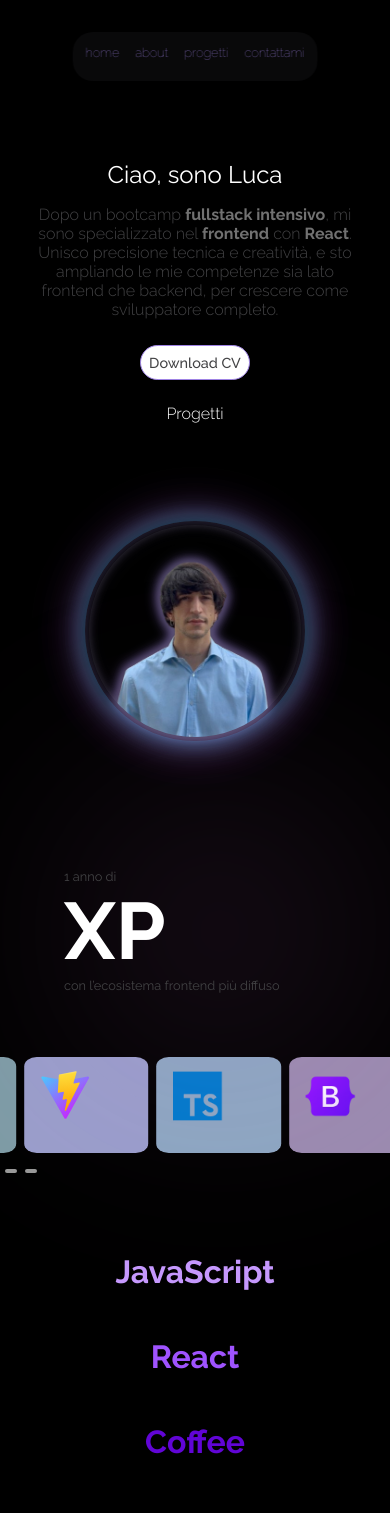
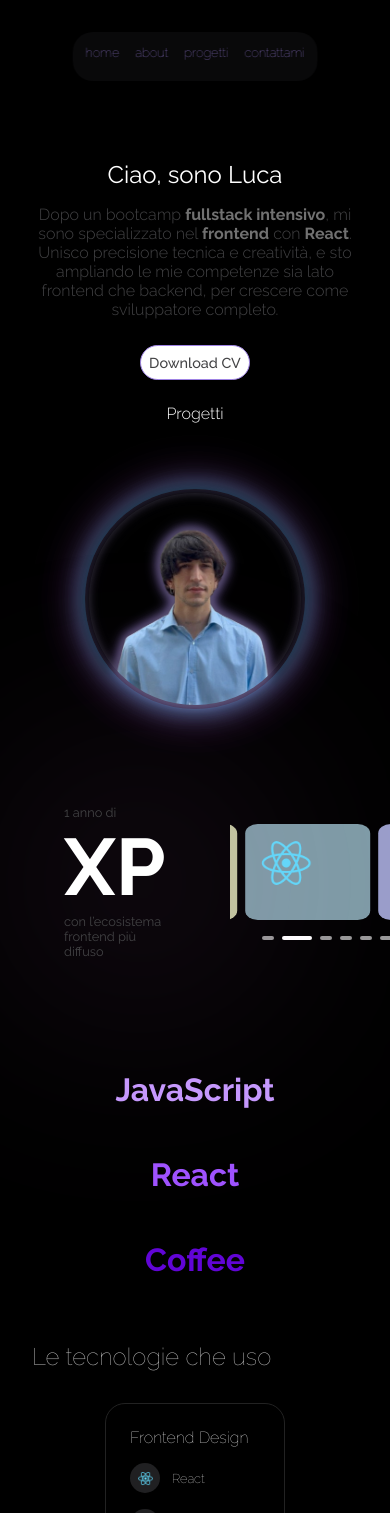
Before and after one commit to lucaconigliaro/Portfolio, a React (Vite) app: page / in a window 390 px wide. Shown: the top 1513 px of the page. Built offline with nearby package versions, Linux system fonts and the light colour scheme.

Commit message:
style: fix carousel

```diff
--- a/src/index.css
+++ b/src/index.css
@@ -482,6 +482,7 @@
         flex-direction: column;
         align-items: center;
         text-align: center;
+        gap: 2rem;
     }
 
     main .presentation-card {
@@ -499,6 +500,10 @@
         align-items: center;
     }
 
+     main .presentation-section .presentation-links {
+        margin-bottom: 1rem;
+      }
+
     main .xp-Section::before {
         top: -120px;
         left: -60px;
@@ -507,7 +512,6 @@
       }
 
     main .front-section {
-        flex-direction: column;
         gap: 2rem;
     }
 
@@ -518,6 +522,7 @@
 
     main .carousel-item {
         height: 9rem;
+        min-width: 13rem;
         padding: 0.8rem;
         font-size: 0.6rem;
     }
@@ -565,10 +570,6 @@
         display: none;
       }
 
-      main .presentation-section .presentation-links {
-        margin-bottom: 1rem;
-      }
-
       main .xp-Section::before {
         top: -90px;
         left: -40px;
```
